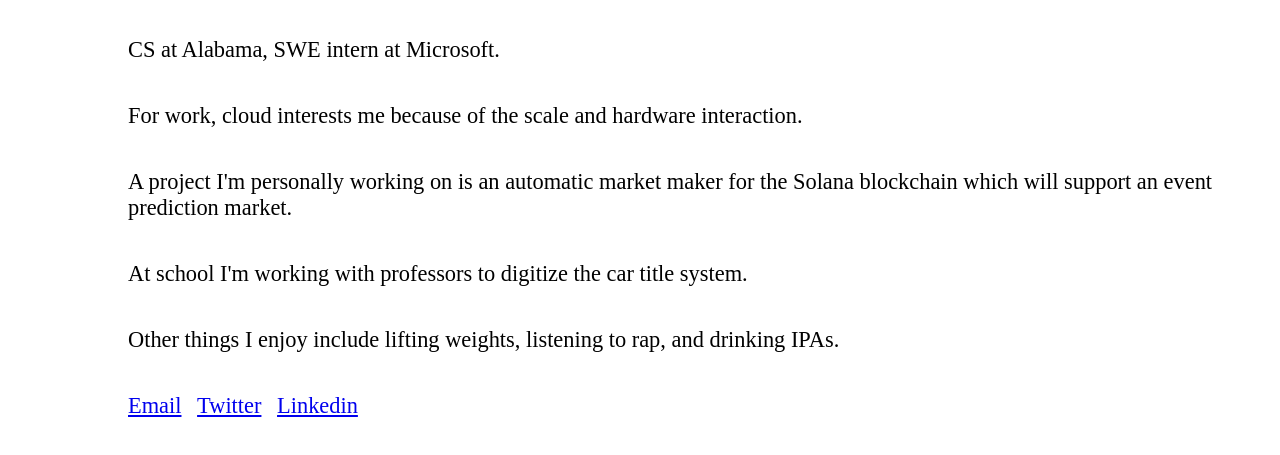
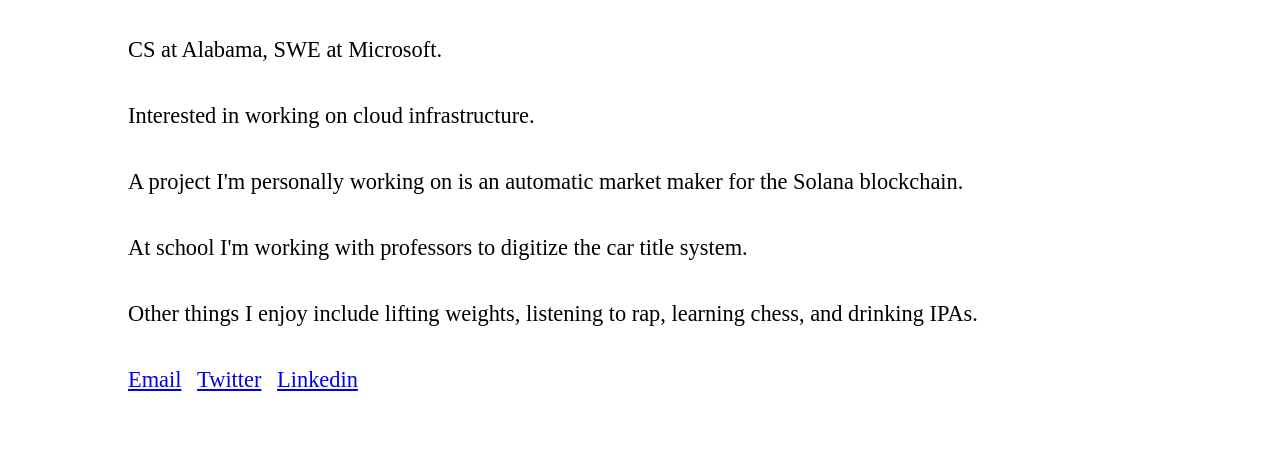
Before and after one commit to logangeorge01/lagsite, a plain HTML site: page index.html in a window 1280 px wide. Shown: the part 339-794 px from the top of the page. Drawn offline with Linux system fonts and the light colour scheme.

Commit message:
update position and poor wording

```diff
--- a/index.html
+++ b/index.html
@@ -7,11 +7,11 @@
    <body style="margin-left:10%;margin-top:5%;font-size:1.4em;">
       <img width="25%" src="./hillpath.jpg"/>
       <div style="margin-top:40px">Logan George</div>
-      <div style="margin-top:40px">CS at Alabama, SWE intern at Microsoft.</div>
-      <div style="margin-top:40px">For work, cloud interests me because of the scale and hardware interaction.</div>
-      <div style="margin-top:40px">A project I'm personally working on is an automatic market maker for the Solana blockchain which will support an event prediction market.</div>
+      <div style="margin-top:40px">CS at Alabama, SWE at Microsoft.</div>
+      <div style="margin-top:40px">Interested in working on cloud infrastructure.</div>
+      <div style="margin-top:40px">A project I'm personally working on is an automatic market maker for the Solana blockchain.</div>
       <div style="margin-top:40px">At school I'm working with professors to digitize the car title system.</div>
-      <div style="margin-top:40px">Other things I enjoy include lifting weights, listening to rap, and drinking IPAs.</div>
+      <div style="margin-top:40px">Other things I enjoy include lifting weights, listening to rap, learning chess, and drinking IPAs.</div>
       <div style="display:inline-block;margin-top:40px;">
          <a href="mailto:logangeorge01@gmail.com">Email</a>
          <a href="https://twitter.com/logangeorge01" style="margin-left:10px">Twitter</a>
```
